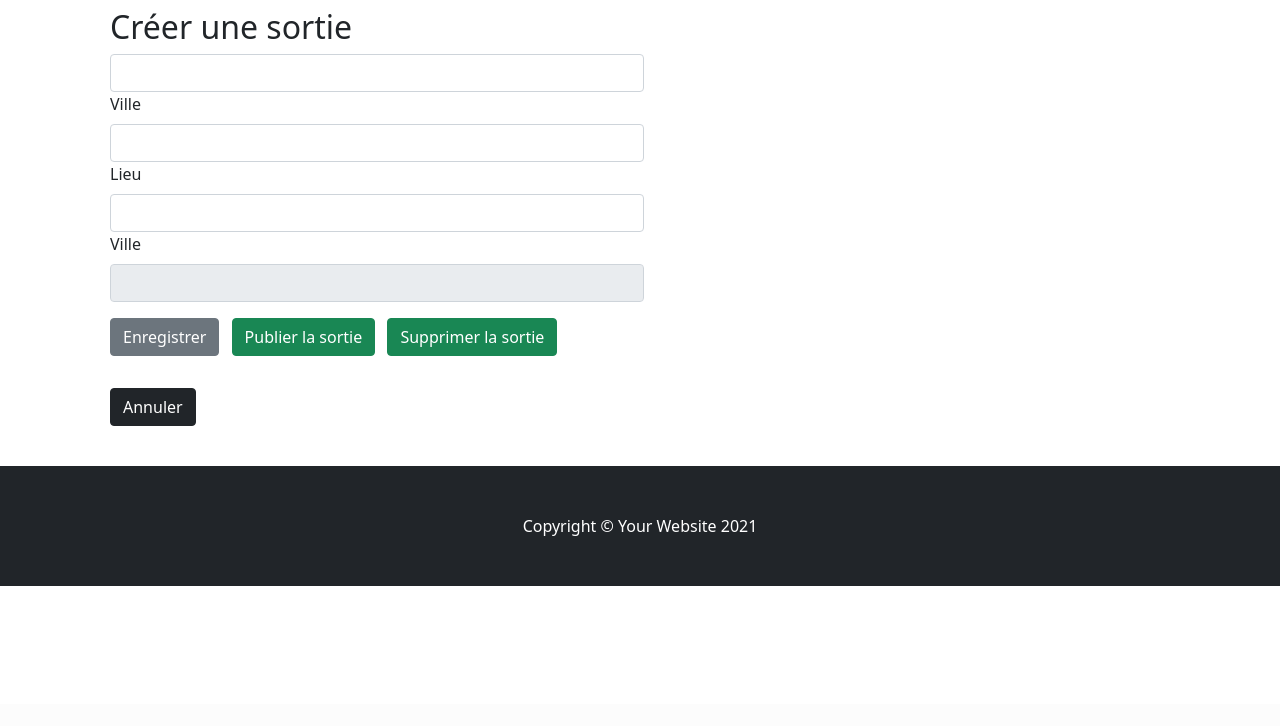
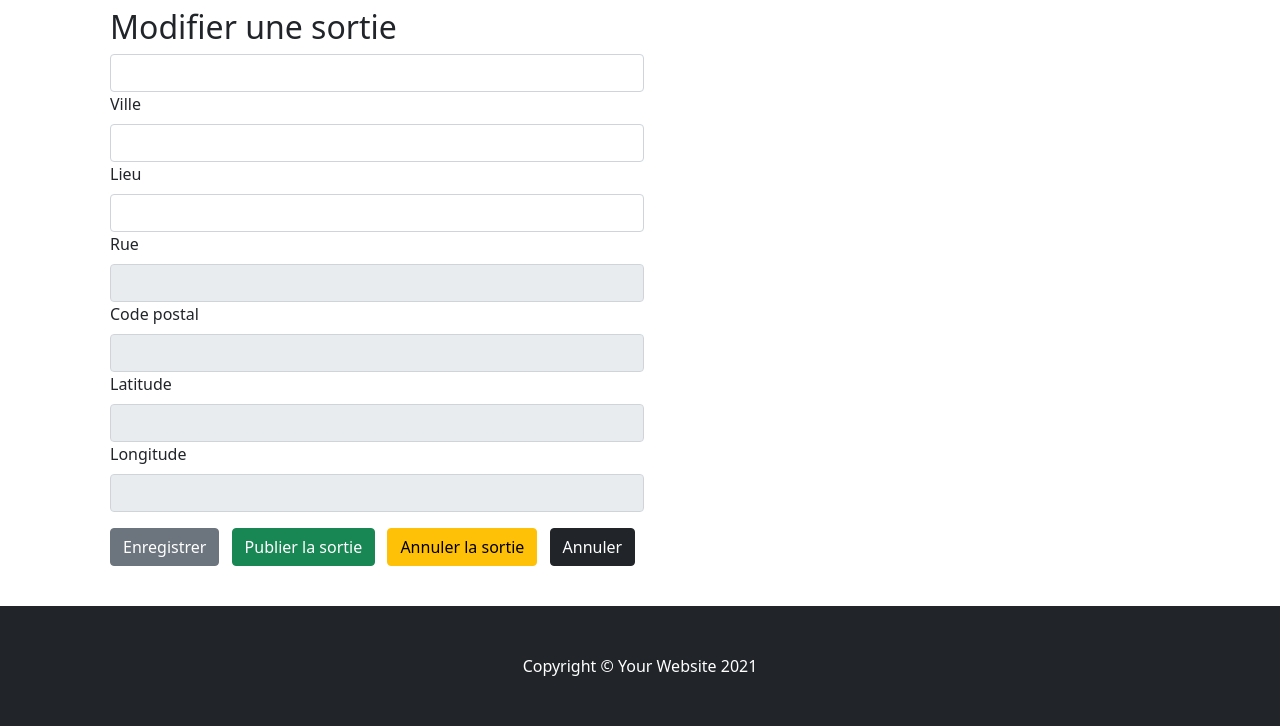
Before and after one commit to SebastienBonneau/RameneTaPasteque, a Symfony app: template templates/sortie/modifier.html.twig in a window 1280 px wide. Shown: the part 96-822 px from the top of the page. Before the commit the page ends 682 px from the top, so only its background shows below. Run offline with Twig, Linux system fonts and the light colour scheme; the template is opened without the code that fills it: most values are stand-ins (such as "Sample title", 1, 10 or a date in 2020); form fields are guessed from the names that the template uses; lists and menus that the app fills with data are empty; some libraries are stand-ins or nearby versions.

Commit message:
Finalisation modifier une sortie avec les 4 boutons

```diff
--- a/public/javascript/annulerSortie.js
+++ b/public/javascript/ModifierSortie.js
@@ -5,11 +5,11 @@ let villes = [];
 //------------------------------------
 /**
  * Méthode qui permet de mettre à jour le code postal en
- * fonction de la ville sélectionnéee
+ * fonction de la ville sélectionnée
  * Elle sera utilisée à l'affichage du formulaire et au moment de la sélection d'une ville
  * @param villeId
  */
-function villeUpdate(villeId){
+function afficherCP(villeId){
     // je crée un objet ville
     let ville ={};
     // retrouver la ville à partir de l'id que j'ai dans le lieu
@@ -18,12 +18,73 @@ function villeUpdate(villeId){
             ville = v;
         }
     }
-    // je sélectionne l'élément dont l'id=code est je lui affecte le code postal de
+    // je sélectionne l'élément dont l'id=code et je lui affecte le code postal de
     // l'objet ville recréé
-    document.querySelector('#code').value= ville.codePostal;
+    document.querySelector('#cp').value= ville.codePostal;
     //
 }
+/**
+ * Méthode qui permet de mettre à jour la rue en
+ * fonction du lieu sélectionné
+ * Elle sera utilisée à l'affichage du formulaire et au moment de la sélection d'un lieu
+ * @param lieuId
+ */
+function afficherRue(lieuId){
+    // je crée un objet lieu
+    let lieu ={};
+    // retrouver la rue à partir de l'id que j'ai dans le lieu
+    for (let l of lieux){
+        if (lieuId == l.id){
+            lieu = l;
+        }
+    }
+    // je sélectionne l'élément dont l'id=rue et je lui affecte la rue de
+    // l'objet lieu recréé
+    document.querySelector('#rue').value= lieu.rue;
 
+}
+
+/**
+ * Méthode qui permet de mettre à jour la latitude en
+ * fonction du lieu sélectionné
+ * Elle sera utilisée à l'affichage du formulaire et au moment de la sélection d'un lieu
+ * @param lieuId
+ */
+function afficherLatitude(lieuId){
+    // je crée un objet lieu
+    let lieu ={};
+    // retrouver la rue à partir de l'id que j'ai dans le lieu
+    for (let l of lieux){
+        if (lieuId == l.id){
+            lieu = l;
+        }
+    }
+    // je sélectionne l'élément dont l'id=rue et je lui affecte la rue de
+    // l'objet lieu recréé
+    document.querySelector('#latitude').value= lieu.latitude;
+
+}
+
+/**
+ * Méthode qui permet de mettre à jour la longitude en
+ * fonction du lieu sélectionné
+ * Elle sera utilisée à l'affichage du formulaire et au moment de la sélection d'un lieu
+ * @param lieuId
+ */
+function afficherLongitude(lieuId){
+    // je crée un objet lieu
+    let lieu ={};
+    // retrouver la rue à partir de l'id que j'ai dans le lieu
+    for (let l of lieux){
+        if (lieuId == l.id){
+            lieu = l;
+        }
+    }
+    // je sélectionne l'élément dont l'id=rue et je lui affecte la rue de
+    // l'objet lieu recréé
+    document.querySelector('#longitude').value= lieu.longitude;
+
+}
 /**
  * Méthode qui permet de sélectionner une ville et qui sera appelée
  * pour mettre à jour les lieux en fonction de la ville
@@ -35,7 +96,7 @@ function changerVille()
     let villeId = document.querySelector('#ville').value;
 
     afficherLieu(villeId);// affiche les lieux en fonction de la ville
-    villeUpdate(villeId);// met à jour le code postal en fonction de la ville
+    afficherCP(villeId);// met à jour le code postal en fonction de la ville
 }
 
 //------------------------------------
@@ -65,6 +126,7 @@ function afficherLieu(villeId)
 
     }
 
+
 }
 
 //------------------------------------
@@ -92,11 +154,15 @@ fetch(url)
     .then(
         objet => {
             villes = objet.villes;
-            afficherVille(objet.villes);
+            lieux = objet.lieux;
 
             let villeId = objet.villes[0].id;
-            lieux = objet.lieux;
-            console.log(lieux);
+            let lieuId = objet.lieux[0].id;
+
+            afficherVille(objet.villes);
             afficherLieu(villeId);
-            villeUpdate(villeId);
+            afficherRue(lieuId);
+            afficherCP(villeId);
+            afficherLatitude(lieuId);
+            afficherLongitude(lieuId);
         });
--- a/src/Form/SortieType.php
+++ b/src/Form/SortieType.php
@@ -33,7 +33,7 @@ class SortieType extends AbstractType
                 'label'=> "Nombre de places : "
             ])
             ->add('duree', null, [
-                'label'=> 'durée : ',
+                'label'=> 'durée (en minutes) : ',
                 'attr' => ['min'=> 30, 'step'=>15]
             ])
             ->add('infosSortie', null, [
--- a/templates/sortie/ajouter.html.twig
+++ b/templates/sortie/ajouter.html.twig
@@ -20,7 +20,7 @@
                 <select class="form-control" name="lieu" id="lieu">
                     // ici on alimente
                 </select>
-                <label class="form-label"  for="code">Ville</label>
+                <label class="form-label"  for="code">Code Postal</label>
                 <input class="form-control"  id="code" disabled>
                 {# J'ajoute un input de type hidden pour gérer mon bouton enregistrer #}
                 <input type="hidden" id="enregistrer" name="enregistrer" value="1">
--- a/templates/sortie/annuler.html.twig
+++ b/templates/sortie/annuler.html.twig
@@ -17,7 +17,7 @@
     </div>
 </div>
 
-    <script src="{{ asset('javascript/annulerSortie.js') }}">
+    <script src="{{ asset('javascript/ModifierSortie.js') }}">
 
     </script>
 {% endblock %}
--- a/templates/sortie/modifier.html.twig
+++ b/templates/sortie/modifier.html.twig
@@ -6,9 +6,9 @@
     <div class="container" my-4>
         <div class="row">
             <div class="offset-3 col-6 mx-3 my-2">
-                <h2>Créer une sortie</h2>
+                <h2>Modifier une sortie</h2>
 
-                {{ form_start(formModifS, {'attr':{id: 'formS'}}) }}
+                {{ form_start(formModifS, {'attr':{id: 'formModifS'}}) }}
 
                 {{ form_widget(formModifS) }}
 
@@ -20,8 +20,18 @@
                 <select class="form-control" name="lieu" id="lieu">
                     // ici on alimente
                 </select>
-                <label class="form-label"  for="code">Ville</label>
-                <input class="form-control"  id="code" disabled>
+                <label class="form-label"  for="rue">Rue</label>
+                <input class="form-control"  id="rue" disabled>
+
+                <label class="form-label"  for="cp">Code postal</label>
+                <input class="form-control"  id="cp" disabled>
+
+                <label class="form-label"  for="latitude">Latitude</label>
+                <input class="form-control"  id="latitude" disabled>
+
+                <label class="form-label"  for="longitude">Longitude</label>
+                <input class="form-control"  id="longitude" disabled>
+
                 {# J'ajoute un input de type hidden pour gérer mon bouton enregistrer #}
                 <input type="hidden" id="enregistrer" name="enregistrer" value="1">
 
@@ -29,13 +39,13 @@
                 <input type="hidden" id="publier" name="publier" value="0">
 
                 {# J'ajoute un input de type hidden pour gérer mon bouton supprimer #}
-                <input type="hidden" id="supprimer" name="supprimer" value="0">
+                <input type="hidden" id="annuler" name="annuler" value="0">
                 {{ form_end(formModifS) }}
 
                 {# Je sors les boutons du formulaires pour pouvoir en gérer plusieurs #}
                 <button onclick="enregistrer()" class="btn btn-secondary mt-3 me-2 mb-3">Enregistrer</button>
                 <button onclick="publier()" class="btn btn-success mt-3 me-2 mb-3">Publier la sortie</button>
-                <button onclick="supprimer()" class="btn btn-success mt-3 me-2 mb-3">Supprimer la sortie</button>
+                <button onclick="annuler()" class="btn btn-warning mt-3 me-2 mb-3">Annuler la sortie</button>
                 <a href="{{ path('sortie_liste') }}" class="btn btn-dark mt-3 mb-3">Annuler</a>
             </div>
         </div>
@@ -47,7 +57,7 @@
          */
     function enregistrer(){
         console.log('enregistrement ok');
-        document.querySelector('#formS').submit();
+        document.querySelector('#formModifS').submit();
     }
 
         /**
@@ -57,13 +67,22 @@
     function publier(){
         console.log('publication OK');
         document.querySelector('#publier').value="1";
-        document.querySelector('#formS').submit();
+        document.querySelector('#formModifS').submit();
     }
+
+        /**
+         * Fonction qui permet de suuprimer la sortie en BDD
+         */
+        function annuler(){
+            console.log('annulation ok');
+            document.querySelector('#annuler').value="1"
+            document.querySelector('#formModifS').submit();
+        }
 
     </script>
 
     <!-- création d'un lien vers le fichier js qui regroupe les méthodes à appeler pour l'affichage-->
-    <script src="{{ asset('javascript/ajouterSortie.js') }}">
+    <script src="{{ asset('javascript/ModifierSortie.js') }}">
     </script>
 
 
```
Also changed, not shown: public/javascript/listeSortie.js (+4 -4 lines), src/Controller/SortieController.php (+20 -14 lines), src/Form/ModifierSortieType.php (added, +55 -0 lines), src/Services/Service.php (+1 -11 lines).
